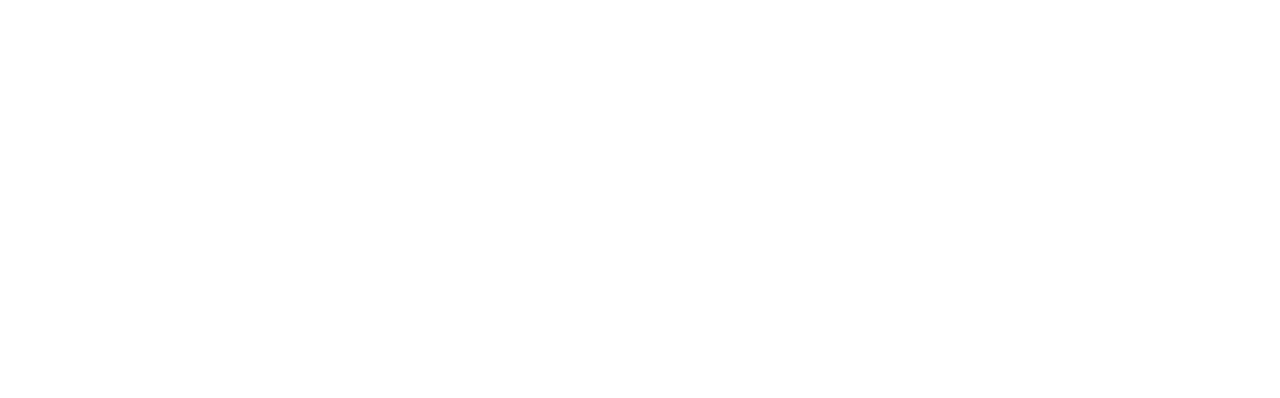
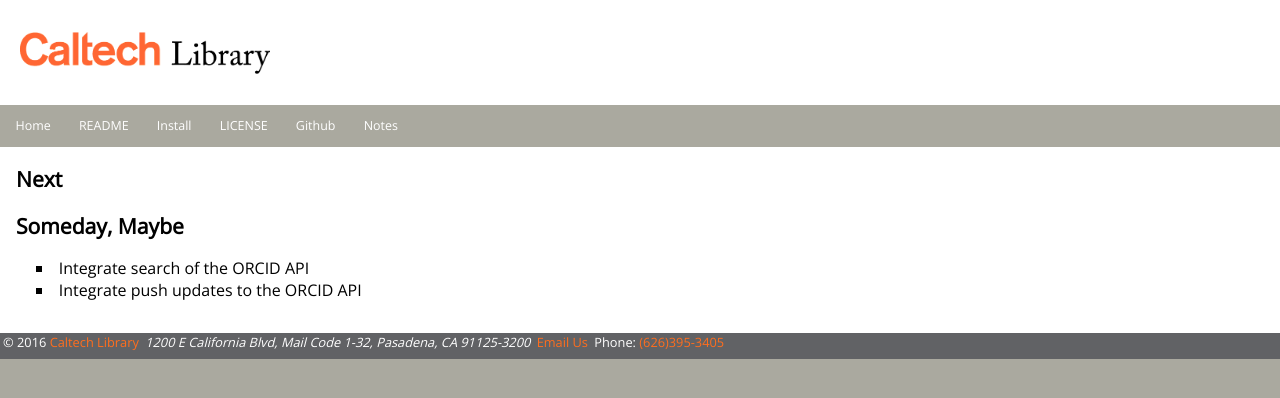
Before and after one commit to caltechlibrary/orcidtools, a plain HTML site: page todo.html in a window 1280 px wide. Drawn offline with nearby package versions, Linux system fonts and the light colour scheme.

Commit message:
Quick Save

```diff
--- a/todo.html
+++ b/todo.html
@@ -0,0 +1,43 @@
+<!DOCTYPE html>
+<html>
+<head>
+    <title>ot</title>
+    <link href='https://fonts.googleapis.com/css?family=Open+Sans' rel='stylesheet' type='text/css'>
+    <link rel="stylesheet" href="css/site.css">
+</head>
+<body>
+<header>
+<a href="http://library.caltech.edu" title="link to Caltech Library Homepage"><img src="assets/liblogo.gif" alt="Caltech Library logo"></a>
+</header>
+<nav>
+<ul>
+<li><a href="/">Home</a></li>
+<li><a href="/index.html">README</a></li>
+<li><a href="/install.html">Install</a></li>
+<li><a href="/license.html">LICENSE</a></li>
+<li><a href="https://github.com/caltechlibrary/ot">Github</a></li>
+<li><a href="/notes.html">Notes</a></li>
+</ul>
+
+</nav>
+
+<section>
+<h1>Next</h1>
+
+<h1>Someday, Maybe</h1>
+
+<ul>
+<li>Integrate search of the ORCID API</li>
+<li>Integrate push updates to the ORCID API</li>
+</ul>
+
+</section>
+
+<footer>
+<span>&copy; 2016 <a href="http://library.caltech.edu/CLS_Copyright.htm">Caltech Library</a></span>
+<address>1200 E California Blvd, Mail Code 1-32, Pasadena, CA 91125-3200</address>
+<span><a href="mailto:library@caltech.edu">Email Us</a></span>
+<span>Phone: <a href="tel:+1-626-395-3405">(626)395-3405</a></span>
+</footer>
+</body>
+</html>
```
Also changed, not shown: index.html (+15 -2 lines), 1 other file.
